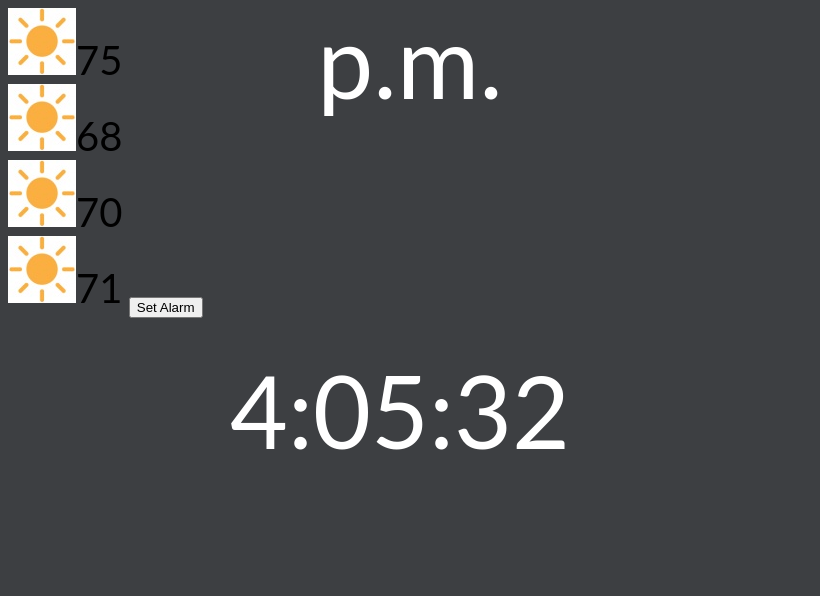
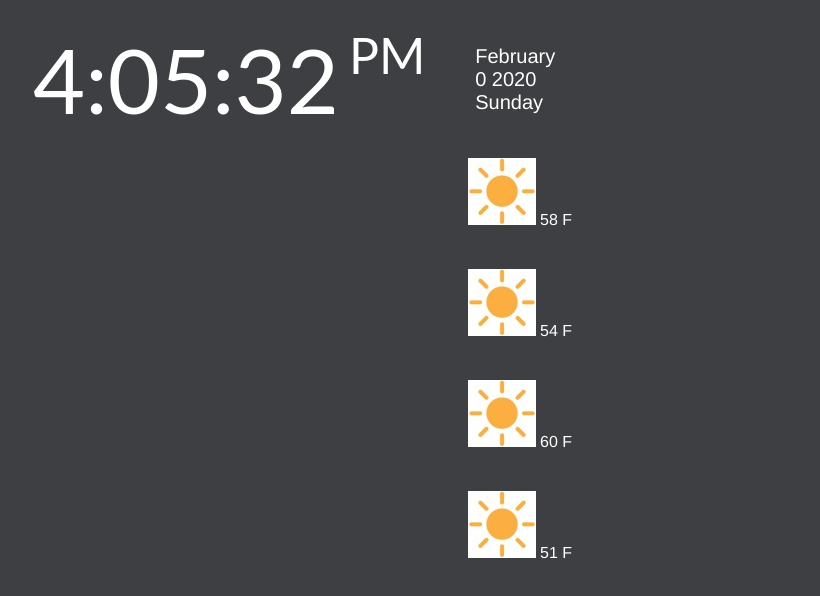
Before and after one commit to tonygleck/smartclock, an Electron app: page ux/html/index.html in a window 600 px wide. Shown: the whole page, 820 px wide, since content can reach past the window. Drawn offline with Linux system fonts and the light colour scheme.

Commit message:
Updated the UI to show clock cleaner

```diff
--- a/ux/css/clock.css
+++ b/ux/css/clock.css
@@ -4,11 +4,16 @@ body {
     background-color: #3d3f42;
 }
 
+* {
+    margin: 0;
+    padding: 0;
+}
+
 #clock {
     height: 100px;
     width: 800px;
     margin: auto;
-    position: absolute;
+    /*position: absolute;*/
     top: 0; left: 0; bottom: 0; right: 0;
     /*padding-top: 70px;*/
     font-family: 'Lato';
@@ -20,12 +25,12 @@ body {
 #period {
     height: 100px;
     width: 820px;
-    position: absolute;
     top: 0; left: 0; bottom: 0; right: 0;
     font-family: 'Lato';
     text-align: center;
     color: white;
     font-size: 100px;
+    float: none;
 }
 
 #forcast {
--- a/ux/html/index.html
+++ b/ux/html/index.html
@@ -3,57 +3,81 @@
     <head>
         <meta charset="UTF-8">
         <title>SmartClock</title>
-        <link rel="stylesheet" type="text/css" href="../css/clock.css">
+        <!--link rel="stylesheet" type="text/css" href="../css/clock.css"-->
         <link rel="stylesheet" type="text/css" href="../css/dialog.css">
         <script language="JavaScript" src="../js/clock_view.js"></script>
+        <style>
+            body {
+                font-family:Helvetica,Arial;
+                background-color: #3d3f42;
+                color: white;
+            }
+            .container {
+                align-items: center;
+                height: 80%;
+            }
+            .weather-container {
+                display: block;
+                float: right;
+            }
+            .weather-container > div {
+                display: flex;
+                padding: 20px;
+                display: block;
+            }
+            .clock-container {
+                display: flex;
+                float: left;
+                width: 80%;
+
+            }
+            .clock-container > div {
+                display: flex;
+                padding: 5px;
+                font-family: 'Lato';
+            }
+            .clock_face {
+                margin-left:20px;
+                font-size: 90px;
+            }
+            .clock_period {
+                font-size: 50px;
+            }
+            .clock_date {
+                padding: 25px;
+                font-size: 20px;
+            }
+        </style>
     </head>
     <body>
-        <script type="text/javascript">
-            //const ipc = require('electron').ipcRenderer;
+        <div class="container">
+            <div class="clock-container">
+                <div class="clock_face" id='clock'></div>
+                <div class="clock_period" id='period'>X.X</div>
+            </div>
 
-            //ipc.on('message', (event, message) => {
-            //    console.log(message); // logs out "Hello second window!"
-            //})
+            <div class="weather-container">
+                <div id='weather_day_0' class="weather">
+                    <img id="weather_day_0_img" src="../img/sunny.png" alt="" />&nbsp;58 F
+                </div>
+                <div id='weather_day_1' class="weather">
+                    <img id="weather_day_0_img" src="../img/sunny.png" alt="" />&nbsp;54 F
+                </div>
+                <div id='weather_day_2' class="weather">
+                    <img id="weather_day_0_img" src="../img/sunny.png" alt="" />&nbsp;60 F
+                </div>
+                <div id='weather_day_3' class="weather">
+                    <img id="weather_day_0_img" src="../img/sunny.png" alt="" />&nbsp;51 F
+                </div>
+            </div>
+        </div>
+        <div class="date-container">
+            <p class="clock_date" id="clock_date">date</p>
+        </div>
 
-            function open_dialog()
-            {
-                modal.style.display = "block";
-            }
+        <!--button id="set_alarm" onclick="open_dialog()">Set Alarm</button-->
 
-            setInterval(construct_clock, 500);
-        </script>
-
-        <div id="forcast">
-            <div id="day_1_weather"><img src="../img/sunny.png">75</div>
-            <div id="day_2_weather"><img src="../img/sunny.png">68</div>
-            <div id="day_3_weather"><img src="../img/sunny.png">70</div>
-            <div id="day_4_weather"><img src="../img/sunny.png">71</div>
-        </div>
-        <div id='clock'></div><div id='period'>p.m.</div>
-
-        <!--table >
-            <tbody>
-                <tr>
-                   <td id="day_1_weather">Today</td>
-                    <td id="clock_row" rowspan="4">            if (event.target == modal) {
-                modal.style.display = "none";
-            }
-
-                <tr>
-                    <td id="day_2_weather">Tomorrow</td>
-                </tr>
-                <tr>
-                    <td id="day_3_weather">Day After</td>
-                </tr>
-                <tr>
-                    <td id="day_4_weather">Next Day</td>
-                </tr>
-            </tbody>
-        </table-->
-
-        <button id="set_alarm" onclick="open_dialog()">Set Alarm</button>
         <div id="alarm_dlg" class="modal">
-
             <!-- Modal content -->
             <div class="modal-content">
                 <span class="close">&times;</span>
@@ -62,6 +86,12 @@
         </div>
 
         <script type="text/javascript">
+            function open_dialog()
+            {
+                modal.style.display = "block";
+            }
+            setInterval(construct_clock, 500);
+
             // Get the modal
             var modal = document.getElementById("alarm_dlg");
             // Get the button that opens the modal
--- a/ux/js/clock_view.js
+++ b/ux/js/clock_view.js
@@ -1,4 +1,27 @@
 var flash_time = false;
+
+var weekday = new Array(7);
+weekday[0] = "Sunday";
+weekday[1] = "Monday";
+weekday[2] = "Tuesday";
+weekday[3] = "Wednesday";
+weekday[4] = "Thursday";
+weekday[5] = "Friday";
+weekday[6] = "Saturday";
+
+var month = new Array(12);
+month[0] = "January";
+month[1] = "February";
+month[2] = "March";
+month[3] = "April";
+month[4] = "May";
+month[5] = "June";
+month[6] = "July";
+month[7] = "August";
+month[8] = "September";
+month[9] = "October";
+month[10] = "November";
+month[11] = "December";
 
 function clock_type()
 {
@@ -15,6 +38,12 @@ function format_time(digits)
     return digits;
 }
 
+function format_date_value(curr_time)
+{
+    var format_date = month[curr_time.getMonth()] + " " +curr_time.getDay() + " " + curr_time.getFullYear() + " " + weekday[curr_time.getDay()];
+    return format_date;
+}
+
 function construct_clock()
 {
     var curr_time = new Date();
@@ -25,13 +54,19 @@ function construct_clock()
 
     //if (clock_face.face_type == this.digital)
     //{
-        var period = " a.m.";
+        var period = "AM";
         if (hour > 12)
         {
             hour = hour-12;
-            period = " p.m."
+            period = "PM"
         }
         var clock = document.getElementById('clock');
         clock.innerText = hour + ":" + min + ":" + sec;
-    //}
+
+        var period_obj = document.getElementById('period');
+        period_obj.innerText = period;
+
+        var clock_date = document.getElementById('clock_date');
+        clock_date.innerText = format_date_value(curr_time);
+        //}
 }
```
